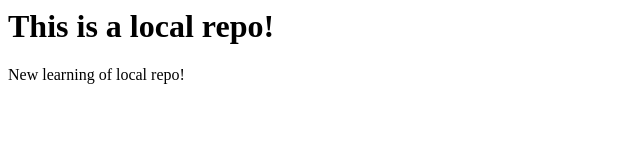
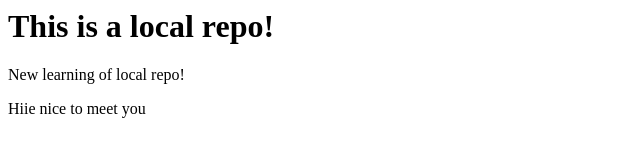
Before and after one commit to Sami-sour/localrepo, a plain HTML site: page index.html in a window 1280 px wide. Shown: the whole page, without its empty margins (0-640 px from the left). Drawn offline with Linux system fonts and the light colour scheme.

Commit message:
Add new parah

```diff
--- a/index.html
+++ b/index.html
@@ -1,2 +1,3 @@
 <h1>This is a local repo!</h1>
 <p>New learning of local repo!</p>
+<p>Hiie nice to meet you</p>
```
